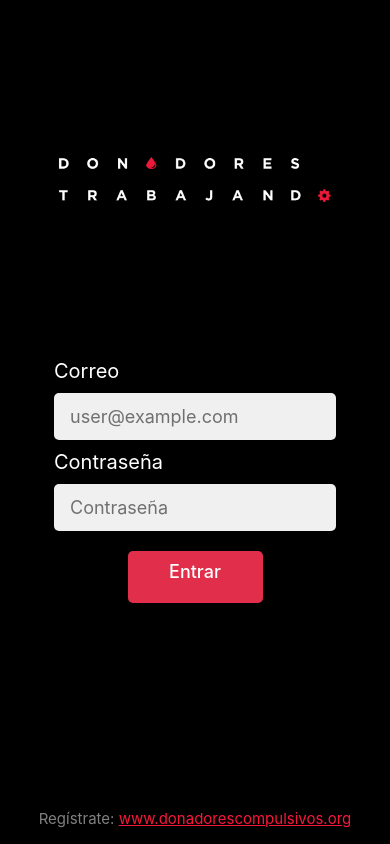
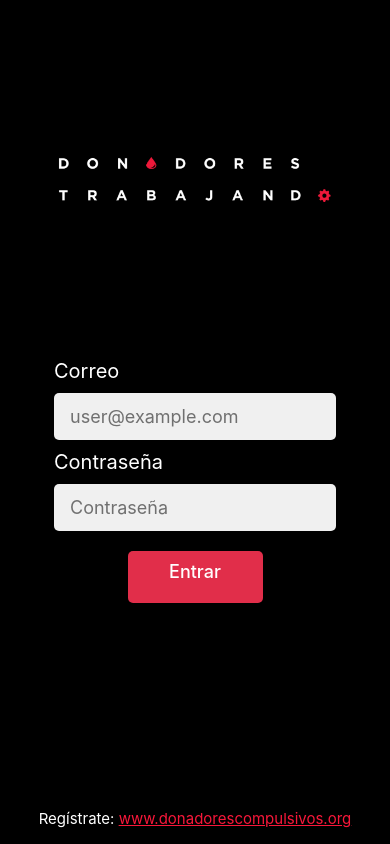
Before and after one commit to magma-labs/AppDonadores, a React Native app: screen / in a window 390 px wide. Built offline with nearby package versions, Linux system fonts and the light colour scheme.

Commit message:
Change color of 'Regístrate'

```diff
--- a/src/views/Login.js
+++ b/src/views/Login.js
@@ -40,7 +40,7 @@ const styles = StyleSheet.create({
   },
   registrate: {
     fontSize: 15,
-    color: 'grey',
+    color: 'white',
   },
   link: {
     color: '#f8173a',
```
